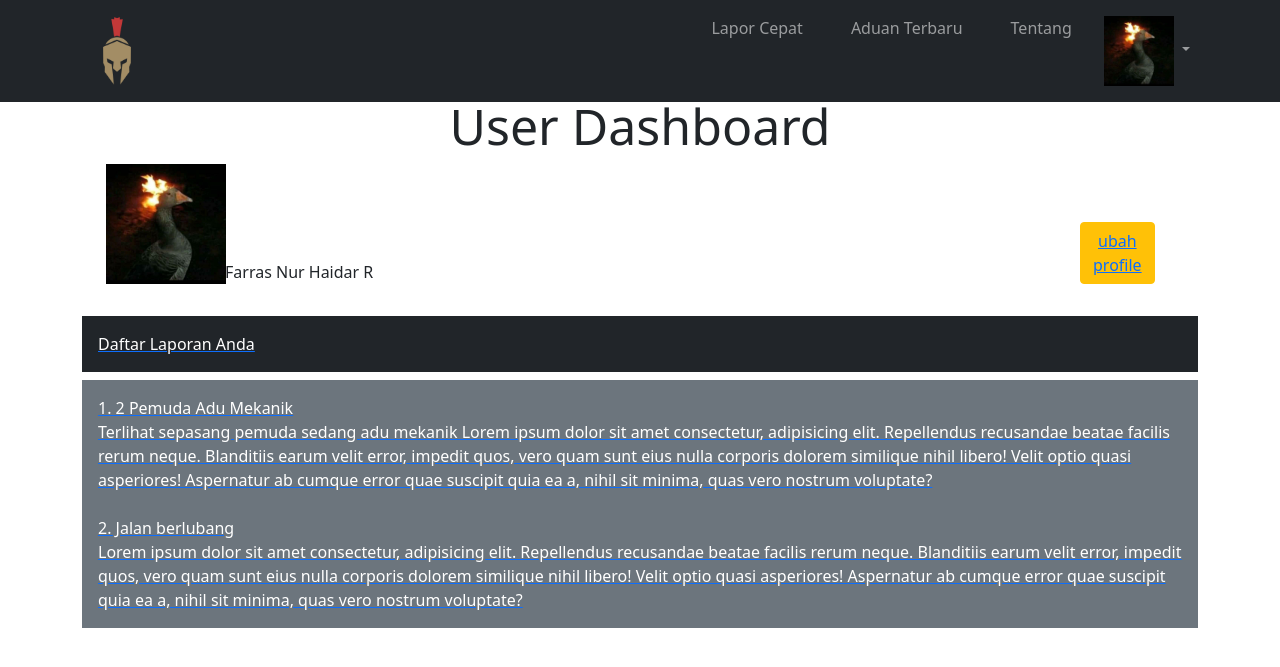
After one commit to farrasnhr/Aduan_Publik, a PHP site: page /dsb_user.html in a window 1280 px wide. The commit adds this page. Shown: the top 667 px of the page. Run offline with PHP 8.4, Linux system fonts and the light colour scheme; some libraries are stand-ins or nearby versions.

Commit message:
add file: dsb_user.html/css

```diff
--- /dev/null
+++ b/dsb_user.css
@@ -0,0 +1,5 @@
+@import url('https://fonts.googleapis.com/css?family=Josefin+Sans&display=swap');
+
+.navbar-brand img {
+    max-width: 4.375rem;
+  }
--- /dev/null
+++ b/dsb_user.html
@@ -0,0 +1,106 @@
+<!DOCTYPE html>
+<html lang="en">
+
+<head>
+    <!-- Required meta tags -->
+    <meta charset="utf-8">
+    <meta name="viewport" content="width=device-width, initial-scale=1">
+    <link rel="stylesheet" href="dsb_user.css">
+    <link rel="stylesheet" href="https://cdnjs.cloudflare.com/ajax/libs/font-awesome/4.7.0/css/font-awesome.min.css">
+    <!-- Bootstrap CSS -->
+    <script src="https://kit.fontawesome.com/b99e675b6e.js"></script>
+    <link href="https://cdn.jsdelivr.net/npm/bootstrap@5.1.3/dist/css/bootstrap.min.css" rel="stylesheet"
+        integrity="sha384-1BmE4kWBq78iYhFldvKuhfTAU6auU8tT94WrHftjDbrCEXSU1oBoqyl2QvZ6jIW3" crossorigin="anonymous">
+    <link rel='shortcut icon' type='image/x-icon' href='spartan.png'>
+    <title>Hello, world!</title>
+</head>
+
+<body>
+    <nav class="navbar fixed-top navbar-expand-lg navbar-dark bg-dark" id="navbar">
+        <div class="container">
+            <a class="navbar-brand" href="index.html">
+                <img src="spartan.png" alt="logo">
+            </a>
+            <button class="navbar-toggler" type="button" data-bs-toggle="collapse" data-bs-target="#navbarNavDropdown"
+                aria-controls="navbarNavDropdown" aria-expanded="false" aria-label="Toggle navigation">
+                <span class="navbar-toggler-icon"></span>
+            </button>
+            <div class="collapse navbar-collapse" id="navbarNavDropdown">
+                <ul class="navbar-nav ms-auto">
+                    <li class="nav-item mx-3">
+                        <a class="nav-link page-scroll" href="#content1">Lapor Cepat</a>
+                    </li>
+                    <li class="nav-item mx-3">
+                        <a class="nav-link page-scroll" href="#content2">Aduan Terbaru</a>
+                    </li>
+                    <li class="nav-item mx-3">
+                        <a class="nav-link page-scroll" href="about.html">Tentang</a>
+                    </li>
+                    <li class="nav-item dropdown">
+                        <a class="nav-link dropdown-toggle" href="#" id="navbarDropdown" role="button"
+                            data-bs-toggle="dropdown" aria-expanded="false">
+                            <img src="prof.jpg" alt="" style="max-width: 4.375rem;">
+                        </a>
+                        <ul class="dropdown-menu" aria-labelledby="navbarDropdown">
+                            <li><a class="dropdown-item" href="#">Action</a></li>
+                            <li><a class="dropdown-item" href="#">Another action</a></li>
+                            <li>
+                                <hr class="dropdown-divider">
+                            </li>
+                            <li><a class="dropdown-item" href="#">Something else here</a></li>
+                        </ul>
+                    </li>
+                </ul>
+            </div>
+        </div>
+    </nav>
+    <section class="p-3">
+    </section>
+    <section class="p-3">
+    </section>
+    <section class="p-3">
+    </section>
+    <div class="title d-flex justify-content-center">
+        <h1 style="font-size: 50px;">User Dashboard</h1>
+    </div>
+
+    <div class="container">
+        <div class="row">
+            <div class="col-1 mx-4"><img src="prof.jpg" alt=""
+                    style="width: 120px;"></div>
+            <div class="col-9 align-self-end">Farras Nur Haidar R</div>
+            <div class="col-1 align-self-end"><button type="button" class="btn btn-warning"><a href="profil.html">ubah profile</button></div>
+        </div>
+    </div>
+
+    <section class="p-3">
+    </section>
+
+    <div class="container">
+        <div class="p-3 mb-2 bg-dark text-white">Daftar Laporan Anda</div>
+        <div class="p-3 mb-2 bg-secondary text-white">
+            1. 2 Pemuda Adu Mekanik<br>
+            Terlihat sepasang pemuda sedang adu mekanik Lorem ipsum dolor sit amet consectetur,
+            adipisicing elit. Repellendus recusandae
+            beatae facilis rerum neque. Blanditiis earum
+            velit error, impedit quos, vero quam sunt
+            eius nulla corporis dolorem similique nihil
+            libero! Velit optio quasi asperiores! Aspernatur
+            ab cumque error quae suscipit quia ea a, nihil
+            sit minima, quas vero nostrum voluptate?<br><br>
+            2. Jalan berlubang<br>
+            Lorem ipsum dolor sit amet consectetur,
+            adipisicing elit. Repellendus recusandae
+            beatae facilis rerum neque. Blanditiis earum
+            velit error, impedit quos, vero quam sunt
+            eius nulla corporis dolorem similique nihil
+            libero! Velit optio quasi asperiores! Aspernatur
+            ab cumque error quae suscipit quia ea a, nihil
+            sit minima, quas vero nostrum voluptate?</div>
+
+
+    </div>
+
+</body>
+
+</html>
```
Also changed, not shown: abc.css (+26 -27 lines), index.html (+23 -18 lines).
